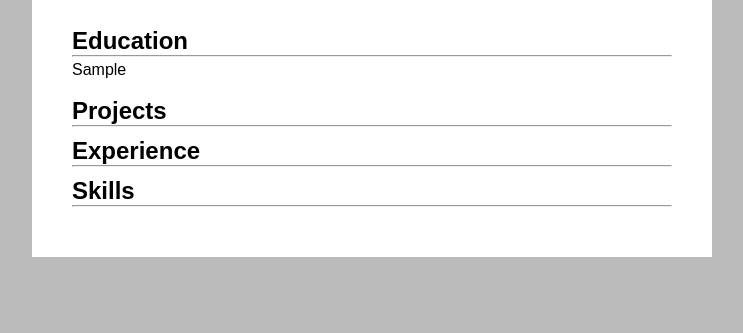
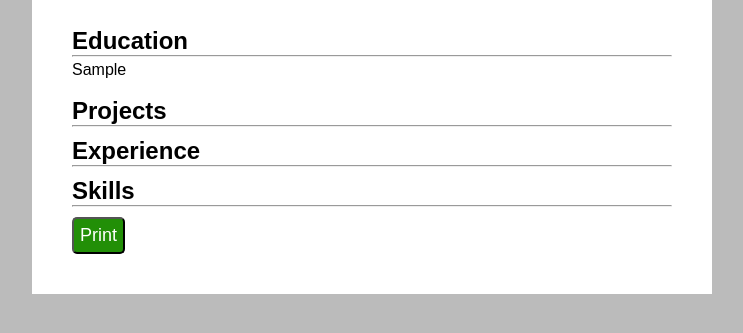
Before and after one commit to Mohitwebdev6/NewResume, a plain HTML site: page index.html in a window 1280 px wide. Both pictures are taken after typing "Sample", "name@example.com", "5", "Sample", "Sample", "Sample" into the empty fields and a click on the button "submit". Shown: the part 177-510 px from the top of the page, without its empty margins (268-1011 px from the left). Drawn offline with Linux system fonts and the light colour scheme.

Commit message:
Added Print Button

```diff
--- a/index.html
+++ b/index.html
@@ -117,6 +117,7 @@
                     </div>
                 </div>
             </div>
+            <button onclick="window.print()" class="print_btn">Print</button>
         </div>
     </div>
     <script src="script.js"></script>
--- a/script.js
+++ b/script.js
@@ -40,3 +40,9 @@ add_btn.addEventListener("click", () => {
     addSkill();
     skill.value = "";
 })
+
+function saveAsPDF() {
+    const doc = new jsPDF();
+    doc.text("Your Resume Content Here", 10, 10);
+    doc.save("resume.pdf");
+}
--- a/style.css
+++ b/style.css
@@ -22,6 +22,7 @@ body{
     padding: 40px;
     box-shadow: 0 0 10px black;
     border-radius: 5px;
+    /* display: none; */
 }
 .form_content{
     display: flex;
@@ -90,6 +91,24 @@ input:focus{
 
 
 /* Resume Style */
+.print_btn{
+    margin-left:0 auto;
+    font-size: large;
+    padding: 6px;
+    background-color: rgb(34, 143, 7);
+    color: white;
+    border-radius: 5px;
+    display: inline;
+}
+
+.print_btn:active{
+    background-color: rgb(2, 88, 2);
+    color: rgb(222, 231, 245);
+}
+
+.print_btn:hover{
+    cursor: pointer;
+}
 
 .resume{
     background-color: white;
```
